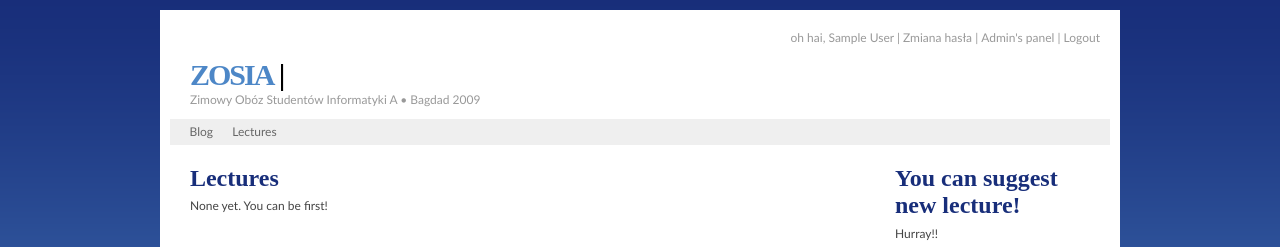
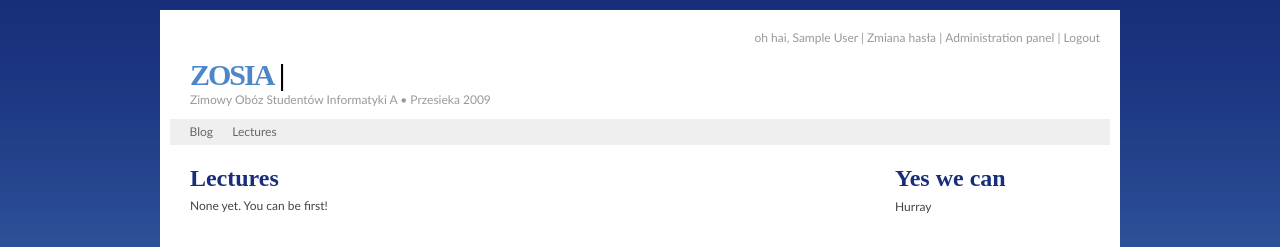
Before and after one commit to dreamer/zapisy_zosia, a Django app: template lectures/templates/lectures.html in a window 1280 px wide. Shown: the top 247 px of the page. Run offline with Django 3.2, Linux system fonts and the light colour scheme; the template is opened without the code that fills it, so the values that code supplies are empty; the visitor is signed in with stand-in values (Sample User, id 1).

Commit message:
some strings (lectures) translated

```diff
--- a/lectures/templates/lectures.html
+++ b/lectures/templates/lectures.html
@@ -1,4 +1,5 @@
 {% extends "index.html"%}
+{% load i18n %}
 
 {% block css %}
 fieldset {
@@ -36,12 +37,12 @@ ul.errorlist {
 {% if messages %}
     <ul class="messages">
         {% for msg in messages %}
-        <li>{{ msg }}</li>
+        {% blocktrans %}<li>{{ msg }}</li>{% endblocktrans %}
         {% endfor %}
     </ul>
 {% endif %}
 
-<h2>Lectures</h2>
+<h2>{% trans "Lectures" %}</h2>
 {% if lectures %}
 {% for lecture in lectures %}
     <h3>{{ lecture.title }}</h3>
@@ -50,14 +51,14 @@ ul.errorlist {
     <p>{{ lecture.abstract }}</p>
 {% endfor %}
 {% else %}
-    None yet. You can be first!
+    {% trans "None yet. You can be first!" %}<p />
 {% endif %}
 
 {% if lecture_proposition_form %}
-<h2>Suggest your lecture</h2>
+<h2>{% trans "Suggest your lecture" %}</h2>
     <form action="." method="POST">
     <fieldset>
-    <legend>Public info</legend>
+    <legend>{% trans "Public info" %}</legend>
         <ol>
             <li>
                 {% if lecture_proposition_form.title.errors %}
@@ -67,7 +68,7 @@ ul.errorlist {
                 {% endfor %}
                 </ul>
                 {% endif %}
-            <label for="id_title">Title <span>(required)</span></label>
+            <label for="id_title">{% trans "Title" %}</label>
             {{ lecture_proposition_form.title }}
             </li>
             <li>
@@ -78,7 +79,7 @@ ul.errorlist {
                 {% endfor %}
                 </ul>
                 {% endif %}
-            <label for="id_duration">Duration <span>(in minutes, required)</span></label>
+            <label for="id_duration">{% trans "Duration" %}<span>{% trans "(in minutes)" %}</span></label>
             {{ lecture_proposition_form.duration }}
             </li>
             <li>
@@ -88,13 +89,13 @@ ul.errorlist {
                     <li>{{error|escape}}</li>
                 {% endfor %}
                 {% endif %}
-                <label for="id_abstract">Abstract <span>(required)</span></label>
+                <label for="id_abstract">{% trans "Abstract" %}</label>
             {{ lecture_proposition_form.abstract }}
             </li>
         </ol>
     </fieldset>
     <fieldset>
-    <legend>For moderators only</legend>
+    <legend>{% trans "Additional information" %}</legend>
         <ol>
             <li>
                 {% if lecture_proposition_form.info.errors %}
@@ -104,12 +105,12 @@ ul.errorlist {
                 {% endfor %}
                 </ul>
                 {% endif %}
-                <label for="id_info">Comments intended for admins/moderators/organizers/etc regarding your lecture.</label>
+                <label for="id_info">{% trans "Your suggestions, requests and comments intended for organizers and a lot more, what you always wanted to say these philistinic bastards with purulent knees" %}</label>
                 {{ lecture_proposition_form.info }}
             </li>
         </ol>
     </fieldset>
-    <p><input type="submit" value="Suggest lecture"></p>
+    <p><input type="submit" value="{% trans "Suggest" %}"></p>
     </form>
 
 {% endif %}
@@ -118,10 +119,10 @@ ul.errorlist {
 
 {% block right_column %}
 {% if user.is_authenticated %}
-    <h2>You can suggest new lecture!</h2>
-    <p>Hurray!!</p>
+    <h2>{% trans "Yes we can" %}</h2>
+    <p>{% trans "Hurray" %}</p>
 {% else %}
-    <h2>Ops, you're not logged in</h2>
-    <p>You have to be registered and authenticated before suggesting new lecture.</p>
+    <h2>{% trans "Ops, youre not logged in" %}</h2>
+    <p>{% trans "You have to be registered" %}</p>
 {% endif %}
 {% endblock right_column %}
--- a/lectures/views.py
+++ b/lectures/views.py
@@ -1,5 +1,6 @@
 # -*- coding: UTF-8 -*-
 
+from django.utils.translation import ugettext as _
 from django.http import *
 from django.template import Context
 from django.template.loader import get_template
@@ -23,5 +24,5 @@ def index(request):
             if lecture_proposition_form.is_valid():
                 form = lecture_proposition_form
                 Lecture.objects.create_lecture(form, request.user)
-                messages = [ "Thank you! Your lecture suggestion has been sent and is awaiting moderation." ]
+                messages = [ _("thankyou") ]
     return render_to_response('lectures.html', locals())
--- a/templates/index.html
+++ b/templates/index.html
@@ -36,12 +36,12 @@
 				<!-- end: skip link navigation -->
                 <span>
                 {% if user.is_authenticated %}
-                    oh hai, {{ user.first_name }} {{ user.last_name}} |
+                    {% trans "oh hai" %}, {{ user.first_name }} {{ user.last_name}} |
                     <a href="/password_change/">{% trans "Change password" %}</a> |
                     {% if user.is_staff %}
-                    <a href="/admin/">Admin's panel</a> |
+                    <a href="/admin/">{% trans "Administration panel" %}</a> |
                     {% endif %}
-                    <a href="/logout/">Logout</a>
+                    <a href="/logout/">{% trans "Logout" %}</a>
                 {% else %}
                     {% if login_form %}
                         <form action="/login/" method="post" id="login_form">
@@ -57,17 +57,17 @@
                             {% for error in form.password.errors %}<li>{{error|escape}}</li>{% endfor %}
                             </ul>
                         {% endif %}
-                        <label for="id_login_password">password</label> {{ login_form.password }}
+                        <label for="id_login_password">{% trans "password" %}</label> {{ login_form.password }}
                         <input type="submit" value="login" />
                         </fieldset>
                         </form>
                         {% endif %} {# login_form #}
-                    {# <a href="/register/">Register</a> #}
+                    {# <a href="/register/">{% trans "Register" %}</a> #}
                 {% endif %}
                 </span>
             </div>
             <h1><a href="/blog/">ZOSIA</a> | {% trans title %}</h1>
-			<span>Zimowy Obóz Studentów Informatyki A &#8226; Bagdad 2009</span></div>
+			<span>Zimowy Obóz Studentów Informatyki A &#8226; Przesieka 2009</span></div>
 		<!-- begin: main navigation #nav -->
 		<div id="nav"> <a id="navigation" name="navigation"></a>
 			<!-- skiplink anchor: navigation -->
```
Also changed, not shown: locale/pl/LC_MESSAGES/django.po, 1 other file.
